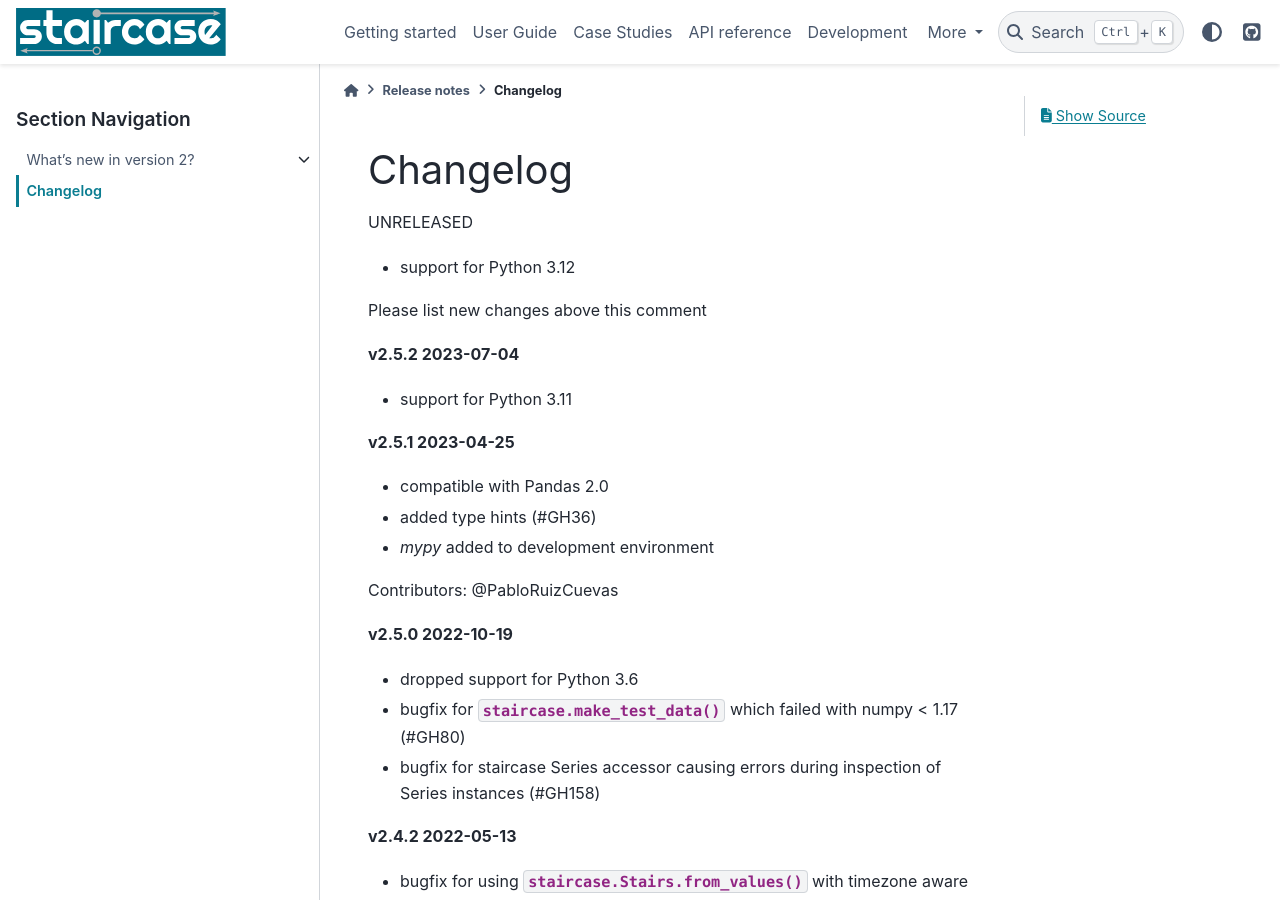
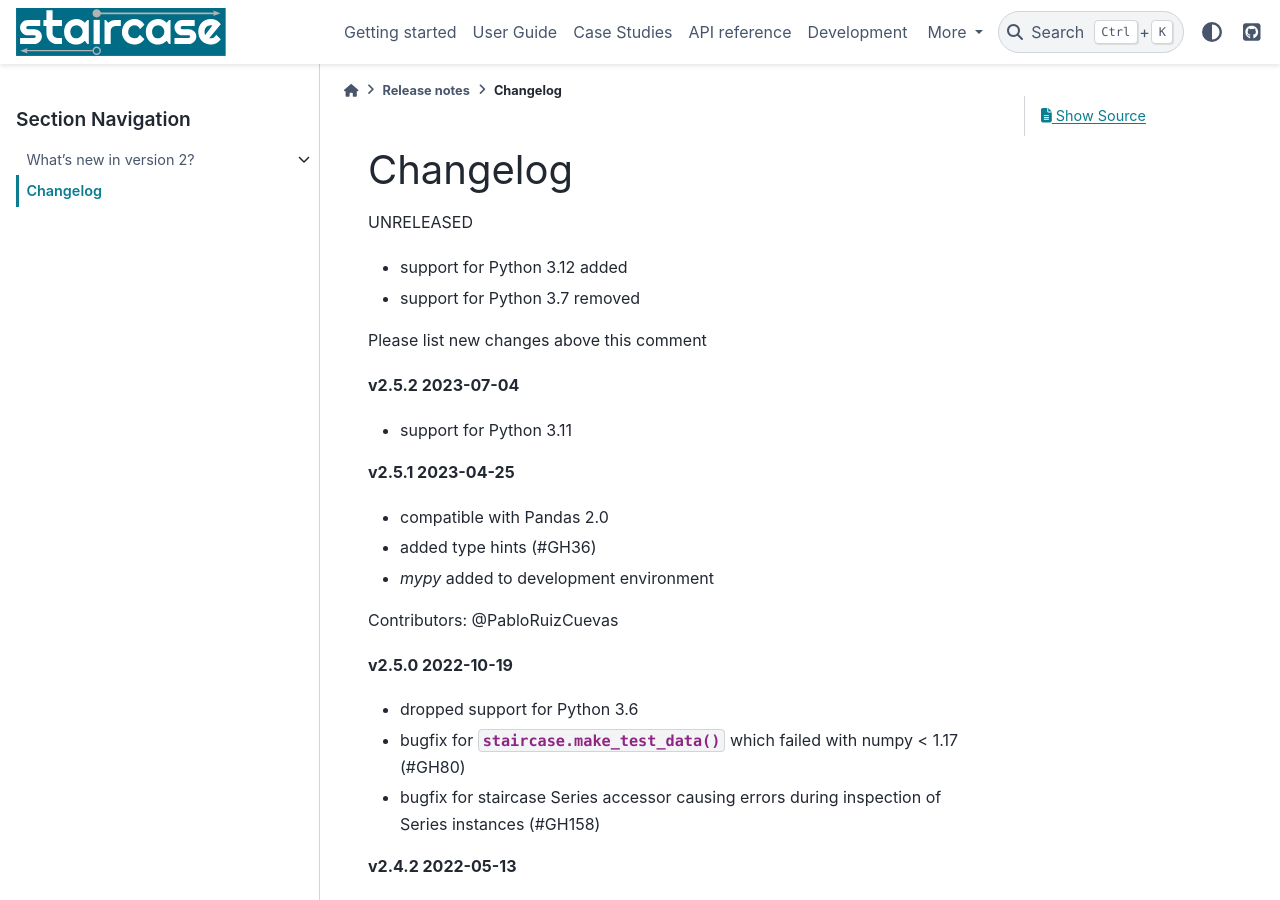
Before and after one commit to staircase-dev/staircase, a Sphinx documentation site: the page built from docs/release_notes/changelog.rst, in a window 1280 px wide and 900 px high. Built offline with Sphinx 7.4.7 and the PyData theme 0.15.4, drawn with Linux system fonts in a browser that asks for light colours; pages that are not in the unit, such as notebooks, are missing from menus.

Commit message:
remove py37

```diff
--- a/docs/release_notes/changelog.rst
+++ b/docs/release_notes/changelog.rst
@@ -7,7 +7,8 @@ Changelog
 
 UNRELEASED
 
-- support for Python 3.12
+- support for Python 3.12 added
+- support for Python 3.7 removed
 
 Please list new changes above this comment
 
```
Also changed, not shown: 1 other file.
